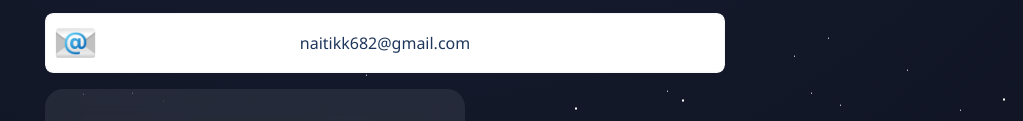
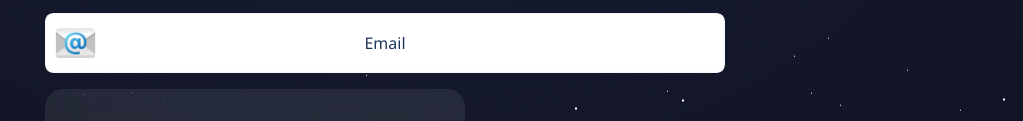
Before and after one commit to NAITIKK682/Linktree, a plain HTML site: page index.html in a window 1280 px wide. Shown: the part 572-693 px from the top of the page, without its empty margins (257-1280 px from the left). Drawn offline with Linux system fonts and the light colour scheme.

Commit message:
Update index.html

```diff
--- a/index.html
+++ b/index.html
@@ -123,7 +123,7 @@
                     <a class="page-item-each py-10 flex-both-center" href="mailto:naitikk682@gmail.com">
                         <img src="assets/images/email.png" class="link-each-image" alt="Email">
                         <span class="item-title text-center">
-                            naitikk682@gmail.com
+                            Email
                         </span>
                     </a>
                 </div>
@@ -356,4 +356,5 @@
     </div>
 </body>
 
+
 </html>
```
